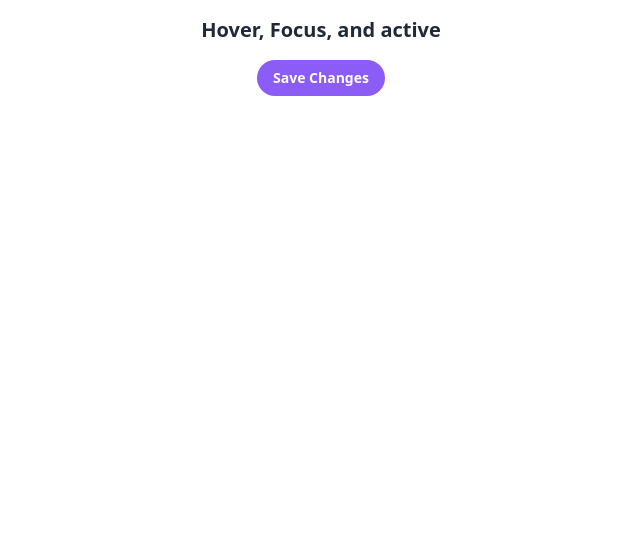
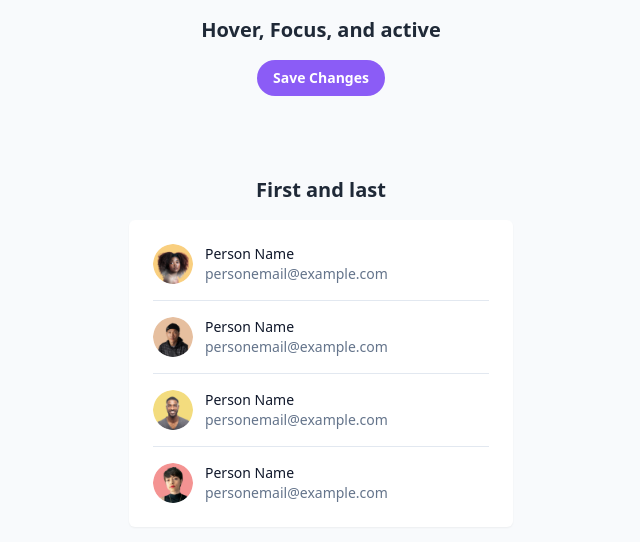
Before and after one commit to miguelbcodes/tailwindcss-docs-sandbox, a website: page index.html in a window 1280 px wide. Shown: the whole page, without its empty margins (319-959 px from the left). Drawn offline with Linux system fonts and the light colour scheme.

Commit message:
feat: apply first and last modifiers

```diff
--- a/index.html
+++ b/index.html
@@ -6,7 +6,7 @@
     <title>Tailwind Docs Sandbox</title>
     <link rel="stylesheet" href="./dist/output.css" />
   </head>
-  <body class="container mx-auto mt-4 space-y-20">
+  <body class="container mx-auto mt-4 space-y-20 bg-slate-50">
     <div class="flex w-full flex-col items-center gap-4">
       <p class="font-sans text-xl font-bold text-gray-800">Hover, Focus, and active</p>
       <button
@@ -15,5 +15,38 @@
         Save Changes
       </button>
     </div>
+    <div class="flex w-full flex-col items-center gap-4">
+      <p class="font-sans text-xl font-bold text-gray-800">First and last</p>
+      <ul role="list" class="w-96 divide-y divide-slate-200 rounded-md bg-white p-6 shadow-sm">
+        <li class="flex py-4 first:pt-0 last:pb-0">
+          <img class="h-10 w-10 rounded-full" src="./assets/avatars/avatar_01.png" alt="" />
+          <div class="ml-3 overflow-hidden">
+            <p class="text-sm font-medium text-slate-900">Person Name</p>
+            <p class="truncate text-sm text-slate-500">personemail@example.com</p>
+          </div>
+        </li>
+        <li class="flex py-4 first:pt-0 last:pb-0">
+          <img class="h-10 w-10 rounded-full" src="./assets/avatars/avatar_02.png" alt="" />
+          <div class="ml-3 overflow-hidden">
+            <p class="text-sm font-medium text-slate-900">Person Name</p>
+            <p class="truncate text-sm text-slate-500">personemail@example.com</p>
+          </div>
+        </li>
+        <li class="flex py-4 first:pt-0 last:pb-0">
+          <img class="h-10 w-10 rounded-full" src="./assets/avatars/avatar_03.png" alt="" />
+          <div class="ml-3 overflow-hidden">
+            <p class="text-sm font-medium text-slate-900">Person Name</p>
+            <p class="truncate text-sm text-slate-500">personemail@example.com</p>
+          </div>
+        </li>
+        <li class="flex py-4 first:pt-0 last:pb-0">
+          <img class="h-10 w-10 rounded-full" src="./assets/avatars/avatar_04.png" alt="" />
+          <div class="ml-3 overflow-hidden">
+            <p class="text-sm font-medium text-slate-900">Person Name</p>
+            <p class="truncate text-sm text-slate-500">personemail@example.com</p>
+          </div>
+        </li>
+      </ul>
+    </div>
   </body>
 </html>
```
Also changed, not shown: assets/avatars/avatar_01.png (added), assets/avatars/avatar_02.png (added), assets/avatars/avatar_03.png (added), assets/avatars/avatar_04.png (added), dist/output.css.
